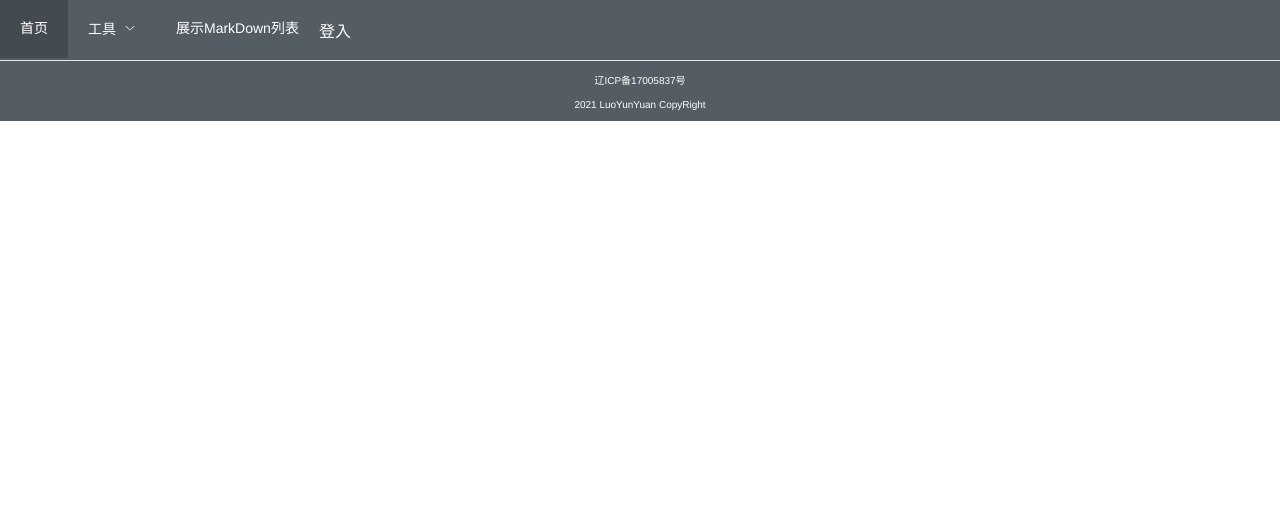
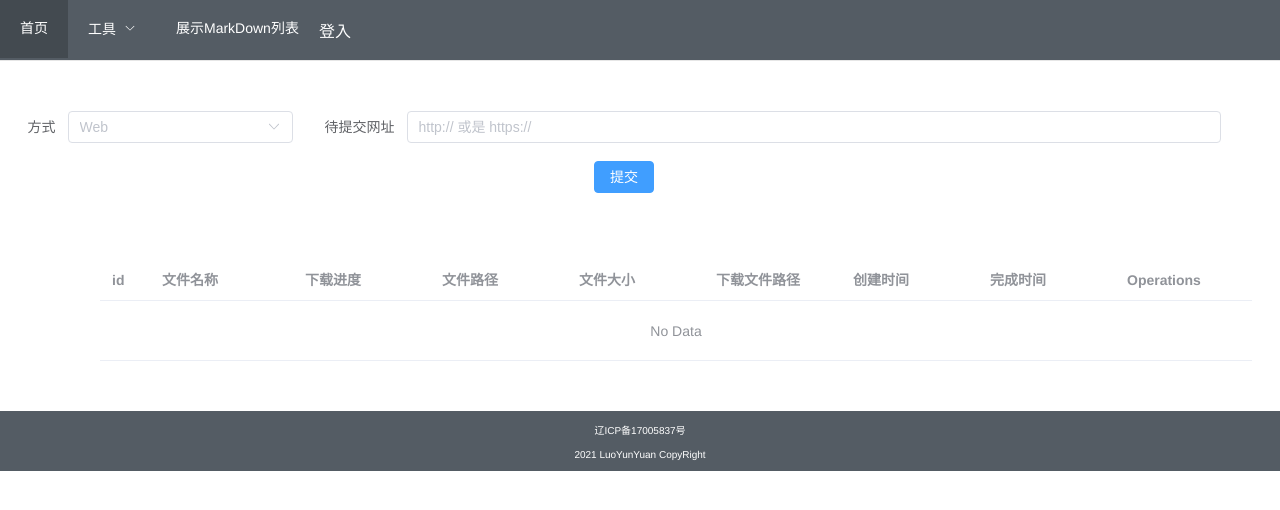
Before and after one commit to StarSky0414/starsky-web-vue, a Vue app: page /fileHold in a window 1280 px wide. Shown: the top 510 px of the page. Built offline with nearby package versions, Linux system fonts and the light colour scheme; no server answers.

Commit message:
文件暂存

```diff
--- a/src/components/NavMenu.vue
+++ b/src/components/NavMenu.vue
@@ -13,6 +13,7 @@
     <el-sub-menu index="">
       <template #title>工具</template>
       <el-menu-item v-if="userInfo"  index="/fileManage">文件管理</el-menu-item>
+      <el-menu-item v-if="userInfo"  index="/fileHold">文件暂存</el-menu-item>
     </el-sub-menu>
 <!--    <el-menu-item index="/changeMarkDown">编辑MarkDown</el-menu-item>-->
 <!--    <el-menu-item index="/showMakrDownFile">展示MarkDown</el-menu-item>-->
--- a/src/router/index.js
+++ b/src/router/index.js
@@ -7,6 +7,7 @@ import showArticleList from '../views/markDown/ShowArticleList.vue'
 import editorMakrDownFile from '../views/markDown/EditorMakrDownFile.vue'
 import login from '../views/user/Login.vue'
 import fileManage from '../views/tool/FileManage.vue'
+import fileHold from '../views/fileHold/FileHold.vue'
 import HelloWord from '../components/HelloWorld'
 
 const routes = [
@@ -57,6 +58,11 @@ const routes = [
     path: '/fileManage',
     name: 'fileManage',
     component: fileManage
+  },
+  {
+    path: '/fileHold',
+    name: 'fileHold',
+    component: fileHold
   }
 ]
 
--- /dev/null
+++ b/src/views/fileHold/FileHold.vue
@@ -0,0 +1,153 @@
+<template>
+  <el-container id="downFile">
+
+    <el-form :inline="true" :model="formInline" class="demo-form-inline">
+      <el-form-item label="方式">
+        <el-select v-model="formInline.way" placeholder="Web">
+          <el-option label="Web" value="Web"></el-option>
+        </el-select>
+      </el-form-item>
+      <el-form-item label="待提交网址" style="width: 70%">
+        <el-input v-model="formInline.downFileUrl" placeholder="http:// 或是 https://"></el-input>
+      </el-form-item>
+      <el-form-item>
+        <el-button type="primary" @click="submitOnce(formInline.downFileUrl)">提交</el-button>
+      </el-form-item>
+    </el-form>
+
+    <el-table :data="tableData" style="width: 90%" id="table">
+      <el-table-column label="id" prop="id" width="50"/>
+      <el-table-column label="文件名称" prop="fileName"/>
+
+      <el-table-column label="下载进度" prop="fileNum">
+        <template #default="scope">
+          <el-progress :text-inside="true" :stroke-width="20"
+                       :percentage="scope.row.fileNumFinsh*100/scope.row.fileNum"></el-progress>
+        </template>
+      </el-table-column>
+
+      <el-table-column label="文件路径" prop="filePath"/>
+      <el-table-column label="文件大小" prop="fileSize"/>
+      <el-table-column label="下载文件路径" prop="fileUrl"/>
+      <el-table-column label="创建时间" prop="fileCreateTime"/>
+      <el-table-column label="完成时间" prop="fileFinshTime"/>
+
+
+      <!--      <el-table-column label="下载状态" prop="fileName" width="180">-->
+      <!--        <template #reference>-->
+      <!--          <div class="name-wrapper">-->
+      <!--            <el-tag size="medium">{{ scope.row.name }}</el-tag>-->
+      <!--          </div>-->
+      <!--        </template>-->
+      <!--      </el-table-column>-->
+
+      <el-table-column label="Operations">
+        <template #default="scope">
+          <el-button size="mini" @click="downFile(scope.row)"
+          >downFile
+          </el-button
+          >
+          <el-button
+              size="mini"
+              type="danger"
+              @click="handleDelete(scope.row.id)"
+          >Delete
+          </el-button
+          >
+        </template>
+      </el-table-column>
+    </el-table>
+  </el-container>
+</template>
+
+<script>
+import axios from "axios";
+import $ from "jquery";
+
+export default {
+  name: "FileHold",
+  data() {
+    return {
+      tableData: [
+
+      ],
+      search: '',
+      formInline: {
+      },
+    }
+  },
+  mounted() {
+    this.timer = setInterval(this.queryDownFile, 2000);
+  },
+  beforeDestroy() {
+    clearInterval(this.timer);
+  },
+  methods: {
+    handleEdit(index, row) {
+      console.log(index, row)
+    },
+    queryDownFile() {
+      // 发起get请求
+      axios.get('/api/downFile/queryList', {}).then((response) => {
+        // then 指成功之后的回调 (注意：使用箭头函数，可以不考虑this指向)
+        console.log(response);
+        console.log(response.data);
+        this.tableData = response.data.result
+      }).catch((error) => {
+        // catch 指请求出错的处理
+        console.log(error);
+      });
+    },
+    submitOnce(downFileUrl) {
+      // 发起get请求
+      axios.get('/api/downFile/submitOnce', {
+        params: {downFileUrl: downFileUrl}
+      }).then((response) => {
+        // then 指成功之后的回调 (注意：使用箭头函数，可以不考虑this指向)
+        console.log(response);
+        console.log(response.data);
+      }).catch((error) => {
+        // catch 指请求出错的处理
+        console.log(error);
+      });
+    },
+    handleDelete(id) {
+      // 发起get请求
+      axios.get('/api/downFile/delete', {
+        params: {id: id}
+      }).then((response) => {
+        // then 指成功之后的回调 (注意：使用箭头函数，可以不考虑this指向)
+        console.log(response);
+        console.log(response.data);
+      }).catch((error) => {
+        // catch 指请求出错的处理
+        console.log(error);
+      });
+    },
+// 下载文件
+    downFile(item) {
+      const link = document.createElement('a')
+      console.log(item);
+      console.log(item.filePath.split("/"));
+      console.log((item.filePath.split("/"))[-2]);
+      link.setAttribute("download", item.fileName) //下载的文件名
+      link.href = "/image/down_file/"+item.fileName   //文件url
+      link.click()
+    }
+  },
+}
+</script>
+
+<style scoped>
+
+#downFile {
+  margin-top: 50px;
+  height: inherit;
+  flex-direction: column;
+}
+
+#table {
+  margin: 50px 100px;
+}
+
+</style>
```
